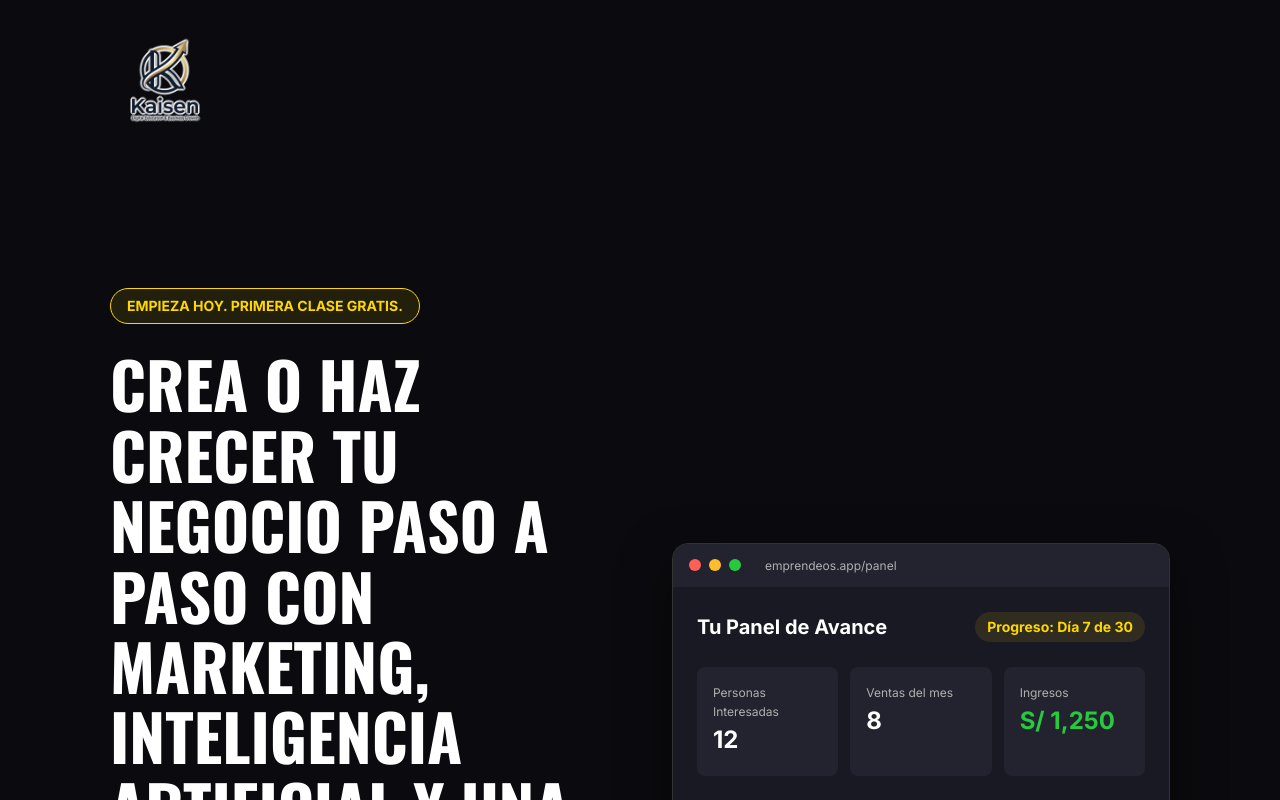
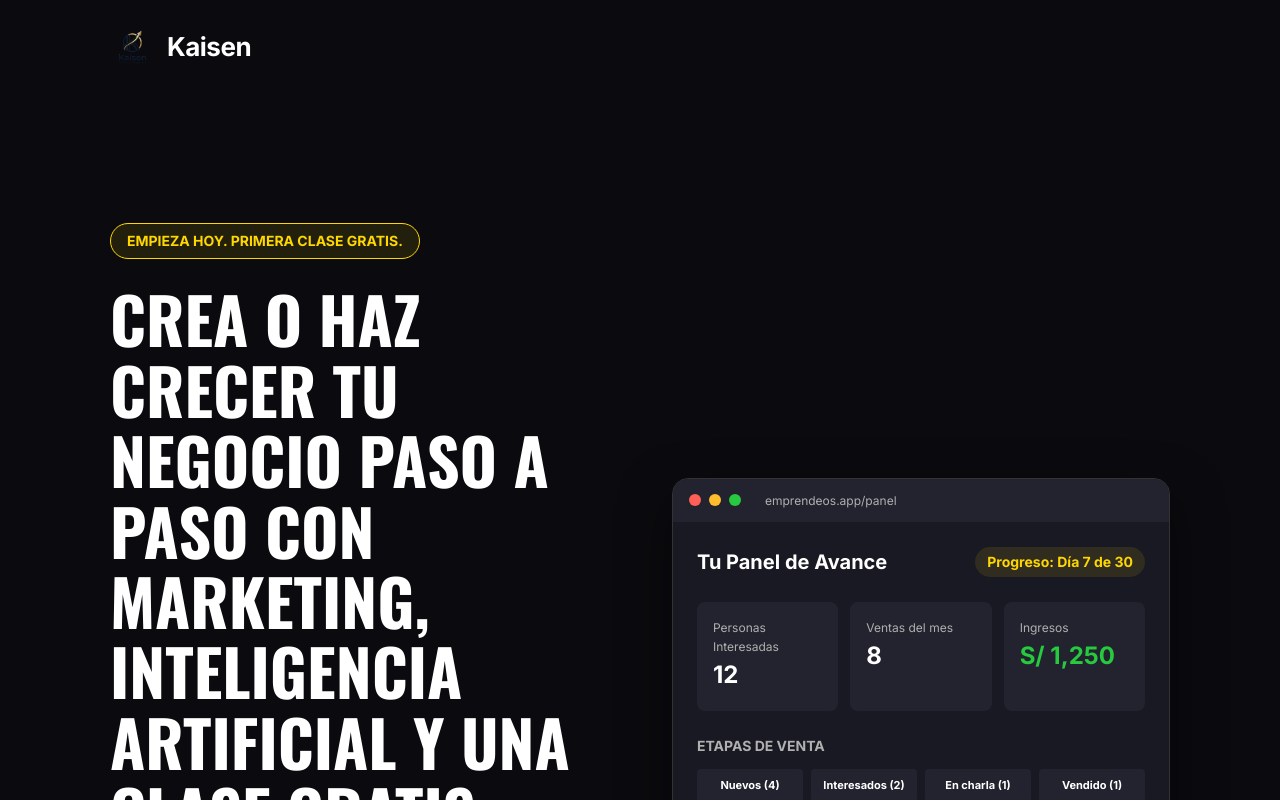
Before and after one commit to iaspruebas657-ai/emprendeos-landing, a React (Vite) app: page / in a window 1280 px wide. Shown: the top 800 px of the page. Built offline with nearby package versions, Linux system fonts and the light colour scheme.

Commit message:
style: crop vertical logo to icon and use HTML text for Header, clean footer stroke

```diff
--- a/src/components/Footer.jsx
+++ b/src/components/Footer.jsx
@@ -12,7 +12,7 @@ const Footer = () => {
         <img
           src="/logo-kaisen.png"
           alt="Logo Kaisen - educación digital y crecimiento de negocios"
-          style={{ height: '90px', width: 'auto', filter: 'drop-shadow(1px 1px 0px rgba(255,255,255,0.7)) drop-shadow(-1px -1px 0px rgba(255,255,255,0.7)) drop-shadow(1px -1px 0px rgba(255,255,255,0.7)) drop-shadow(-1px 1px 0px rgba(255,255,255,0.7))' }}
+          style={{ height: '90px', width: 'auto', filter: 'brightness(1.5) drop-shadow(0 0 10px rgba(255,255,255,0.15))' }}
         />
         <div>
           <div style={{ fontSize: '20px', fontWeight: '700', marginBottom: '8px' }}>
--- a/src/components/Header.jsx
+++ b/src/components/Header.jsx
@@ -10,22 +10,26 @@ const Header = () => {
       zIndex: 20,
       backgroundColor: 'transparent'
     }}>
-      <div className="container" style={{ display: 'flex', alignItems: 'center' }}>
+      <div className="container" style={{ display: 'flex', alignItems: 'center', gap: '12px' }}>
         <img
           src="/logo-kaisen.png"
-          alt="Logo Kaisen - educación digital y crecimiento de negocios"
+          alt="Ícono Kaisen"
           style={{
-            height: '110px',
-            width: 'auto',
-            display: 'block',
-            filter: 'drop-shadow(1px 1px 0px rgba(255,255,255,0.7)) drop-shadow(-1px -1px 0px rgba(255,255,255,0.7)) drop-shadow(1px -1px 0px rgba(255,255,255,0.7)) drop-shadow(-1px 1px 0px rgba(255,255,255,0.7))'
+            width: '45px',
+            height: '45px',
+            objectFit: 'cover',
+            objectPosition: 'top center',
+            display: 'block'
           }}
-          className="logo-header"
+          className="logo-header-img"
         />
+        <span style={{ fontSize: '26px', fontWeight: '800', color: '#ffffff', letterSpacing: '-0.5px' }}>
+          Kaisen
+        </span>
       </div>
       <style dangerouslySetInnerHTML={{__html: `
         @media (max-width: 768px) {
-          .logo-header { height: 80px !important; }
+          .logo-header-img { width: 36px !important; height: 36px !important; }
         }
       `}} />
     </header>
```
